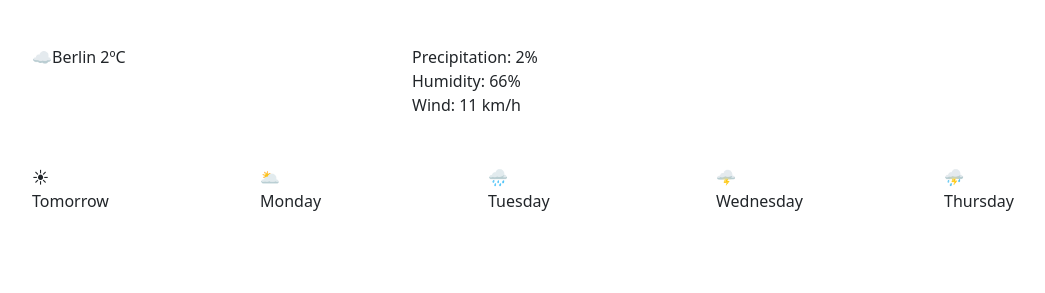
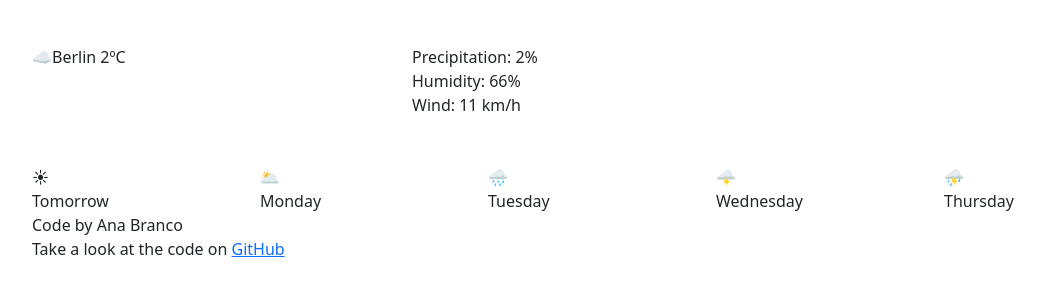
Before and after one commit to atbranco/my_new_project, a website built with Parcel: page index.html in a window 1280 px wide. Shown: the part 89-382 px from the top of the page, without its empty margins (50-1095 px from the left). Built offline with nearby package versions, Linux system fonts and the light colour scheme.

Commit message:
Added author and GitHub link

```diff
--- a/index.html
+++ b/index.html
@@ -60,6 +60,11 @@
           </div>
         </div>
       </div>
+      <p>
+        Code by Ana Branco <br />
+        Take a look at the code on
+        <a href="https://github.com/atbranco/my_new_project">GitHub </a>
+      </p>
     </div>
     <script src="src/index.js"></script>
   </body>
```
